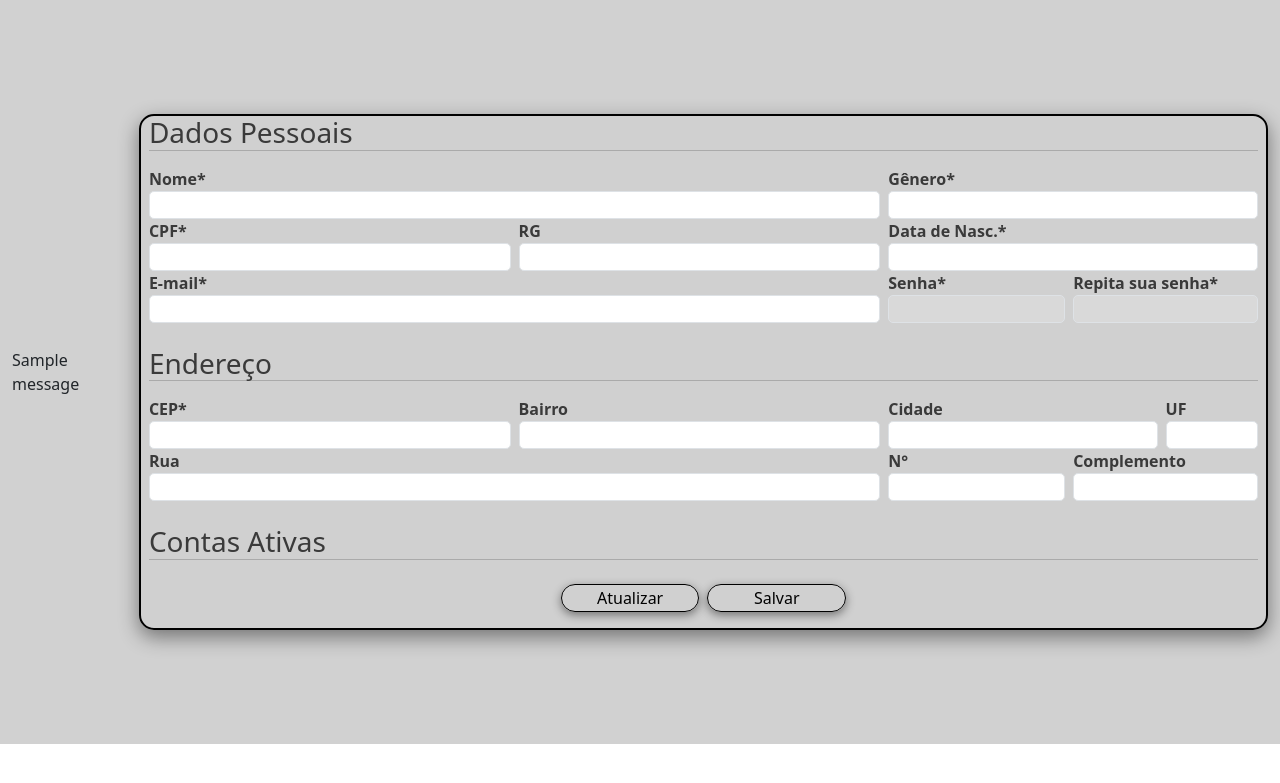
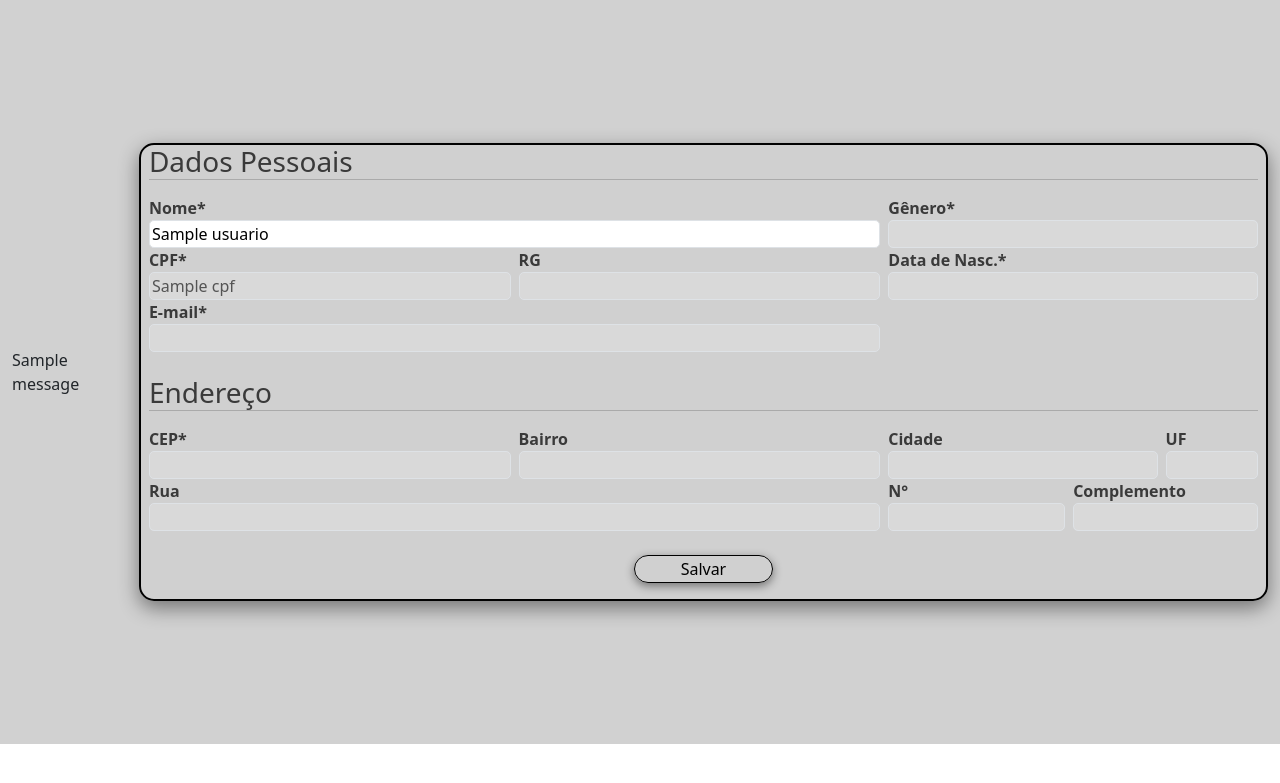
Before and after one commit to c3fatec/c3fatec.github.io, a Flask app: template banco/templates/adm/atualizacaocadastro.html in a window 1280 px wide. Shown: the top 783 px of the page. Run offline with Flask 2, Linux system fonts and the light colour scheme; the template is opened without the code that fills it: most values are stand-ins (such as "Sample title", 1, 10 or a date in 2020); one stand-in notice (Sample message) is shown.

Commit message:
habilitar edição de usuário

```diff
--- a/banco/templates/adm/atualizacaocadastro.html
+++ b/banco/templates/adm/atualizacaocadastro.html
@@ -1,9 +1,9 @@
-{%extends 'index.html'%}
+{%extends 'index.html'%} {%block head%}
 
-{%block head%}
-
-<link rel="stylesheet"
-	href="https://fonts.googleapis.com/css2?family=Material+Symbols+Outlined:opsz,wght,FILL,GRAD@48,400,0,0" />
+<link
+	rel="stylesheet"
+	href="https://fonts.googleapis.com/css2?family=Material+Symbols+Outlined:opsz,wght,FILL,GRAD@48,400,0,0"
+/>
 
 <title>XBank - Atualização Cadastral</title>
 
@@ -12,36 +12,41 @@
 		display: none !important;
 	}
 </style>
-{%endblock%}
-
-{%block body%}
+{%endblock%} {%block body%}
 
 <!-- header alternativo -->
 {%if 'gerente' in g.usuario.tipo%}
 <header class="header d-flex justify-content-between">
 	<div class="w-25">
-		<div class="home col-2 d-flex justify-content-center align-items-center h-100 btn btn-outline-secondary p-0" onclick="document.location='/conta'">
-			<span class="material-symbols-outlined">
-				undo
-			</span>
+		<div
+			class="home col-2 d-flex justify-content-center align-items-center h-100 btn btn-outline-secondary p-0"
+			onclick="document.location='/admin/usuarios'"
+		>
+			<span class="material-symbols-outlined"> undo </span>
 		</div>
 	</div>
 
-	<div class="logo w-50 h-100 d-flex justify-content-center text-center align-items-center">
+	<div
+		class="logo w-50 h-100 d-flex justify-content-center text-center align-items-center"
+	>
 		<p class="h2 m-0 p-0">X-bank</p>
 	</div>
 
-	<div class="funcao-direita w-25 h-100 pe- d-flex justify-content-end align-items-center">
-		<div class="ola m-0 p-0 d-flex justify-content-center flex-column h-100 pe-2">
+	<div
+		class="funcao-direita w-25 h-100 pe- d-flex justify-content-end align-items-center"
+	>
+		<div
+			class="ola m-0 p-0 d-flex justify-content-center flex-column h-100 pe-2"
+		>
 			<p class="h5 m-0 p-0">Olá <b>{{g.usuario.nome}}</b><br /></p>
 			<span class="m-0 p-0"> Saldo: R$ {{g.conta.saldo | dinheiro}} </span>
 		</div>
 
-		<div class="sair col-2 d-flex justify-content-center align-items-center h-100 btn btn-outline-secondary p-0"
-			onclick="document.location='/logout'">
-			<span class="material-symbols-outlined">
-				power_settings_new
-			</span>
+		<div
+			class="sair col-2 d-flex justify-content-center align-items-center h-100 btn btn-outline-secondary p-0"
+			onclick="document.location='/logout'"
+		>
+			<span class="material-symbols-outlined"> power_settings_new </span>
 		</div>
 	</div>
 </header>
@@ -53,10 +58,7 @@
 	{%endif%}{%endfor%}
 
 	<div class="caixa-dados mx-auto px-2">
-
-		<form method="post" class="form">
-
-
+		<form method="POST" class="form">
 			<!--Dados Pessoais-->
 			<div class="titulo">
 				<p class="h3">Dados Pessoais</p>
@@ -65,40 +67,73 @@
 			<div class="d-flex mt-2">
 				<div class="col-8 pe-2">
 					<label for="nome">Nome*</label><br />
-					<input type="text" name="nome" id="nome" class="w-100" required />
+					<input
+						value="{{usuario.nome}}"
+						type="text"
+						name="nome"
+						id="nome"
+						class="w-100"
+						required
+					/>
 				</div>
 				<div class="col-4">
 					<label for="genero">Gênero*</label><br />
-					<input type="text" name="genero" id="genero" class="w-100" />
+					<input type="text" name="genero" id="genero" class="w-100" disabled />
 				</div>
 			</div>
 			<div class="d-flex">
 				<div class="col-4 pe-2">
 					<label for="cpf">CPF*</label><br />
-					<input type="text" name="cpf" id="cpf" class="w-100" required />
+					<input
+						disabled
+						value="{{usuario.cpf}}"
+						type="text"
+						name="cpf"
+						id="cpf"
+						class="w-100"
+						required
+					/>
 				</div>
 				<div class="col-4 pe-2">
 					<label for="rg">RG</label><br />
-					<input type="text" name="rg" id="rg" class="w-100" />
+					<input type="text" name="rg" id="rg" class="w-100" disabled />
 				</div>
 				<div class="col-4">
 					<label for="data_nasc">Data de Nasc.*</label><br />
-					<input type="text" name="data-nasc" id="data-nasc" class="w-100" />
+					<input
+						type="text"
+						name="data-nasc"
+						id="data-nasc"
+						class="w-100"
+						disabled
+					/>
 				</div>
 			</div>
 			<div class="d-flex">
 				<div class="col-8 pe-2">
 					<label for="email">E-mail*</label><br />
-					<input type="email" name="email" id="email" class="w-100" />
+					<input type="email" name="email" id="email" class="w-100" disabled />
 				</div>
-				<div class="col-2 pe-2">
+				<!-- <div class="col-2 pe-2">
 					<label for="senha">Senha*</label><br />
-					<input type="password" name="senha" id="senha" class="w-100" disabled/>
+					<input
+						type="password"
+						name="senha"
+						id="senha"
+						class="w-100"
+						disabled
+					/>
 				</div>
 				<div class="col-2">
 					<label for="senha-repetida">Repita sua senha*</label><br />
-					<input type="password" name="senha-repetida" id="senha-repetida" class="w-100" disabled/>
-				</div>
+					<input
+						type="password"
+						name="senha-repetida"
+						id="senha-repetida"
+						class="w-100"
+						disabled
+					/>
+				</div> -->
 			</div>
 
 			<!--Endereço-->
@@ -109,63 +144,60 @@
 			<div class="d-flex mt-2">
 				<div class="col-4 pe-2">
 					<label for="cep">CEP*</label><br />
-					<input type="number" name="cep" id="cep" class="w-100" />
+					<input type="number" name="cep" id="cep" class="w-100" disabled />
 				</div>
 				<div class="col-4 pe-2">
 					<label for="bairro">Bairro</label><br />
-					<input type="text" name="bairro" id="bairro" class="w-100" />
+					<input type="text" name="bairro" id="bairro" class="w-100" disabled />
 				</div>
 				<div class="col-3 pe-2">
 					<label for="cidade">Cidade</label><br />
-					<input type="text" name="cidade" id="cidade" class="w-100" />
+					<input type="text" name="cidade" id="cidade" class="w-100" disabled />
 				</div>
 				<div class="col-1">
 					<label for="uf">UF</label><br />
-					<input type="text" name="uf" id="uf" class="w-100" />
+					<input type="text" name="uf" id="uf" class="w-100" disabled />
 				</div>
 			</div>
 			<div class="d-flex">
 				<div class="col-8 pe-2">
 					<label for="rua">Rua</label><br />
-					<input type="text" name="rua" id="rua" class="w-100" />
+					<input type="text" name="rua" id="rua" class="w-100" disabled />
 				</div>
 				<div class="col-2 pe-2">
 					<label for="numero">N°</label><br />
-					<input type="text" name="numero" id="numero" class="w-100" />
+					<input type="text" name="numero" id="numero" class="w-100" disabled />
 				</div>
 				<div class="col-2">
 					<label for="Complemento">Complemento</label><br />
-					<input type="text" name="complemento" id="complemento" class="w-100" />
+					<input
+						disabled
+						type="text"
+						name="complemento"
+						id="complemento"
+						class="w-100"
+					/>
 				</div>
 			</div>
 
 			<!--Dados da Conta-->
-			<div class="titulo">
+			<!-- <div class="titulo">
 				<p class="h3 mt-4">Contas Ativas</p>
 			</div>
-			<hr />
+			<hr /> -->
 			<!-- Colocar o algoritmo que puxa todas as contas ativas do cliente escolhido na pagina de dados -->
-
 
 			<!--Botão de salvar-->
 			<div class="d-flex justify-content-center gap-2 mx-auto w-75 mt-4 mb-3">
+				<!-- <div class="col-2">
+					<button class="btn-att w-100">Atualizar</button>
+				</div> -->
 				<div class="col-2">
-					<button class="btn-att
-					w-100">
-						Atualizar
-					</button>
-				</div>
-				<div class="col-2">
-					<button class="btn-att
-					w-100">
-						Salvar
-					</button>
+					<button class="btn-att w-100" type="submit">Salvar</button>
 				</div>
 			</div>
 		</form>
-
 	</div>
-
 </div>
 
 {%endblock%}
```
Also changed, not shown: banco/admin.py (+29 -18 lines), banco/templates/adm/usuarios.html (+17 -17 lines).
